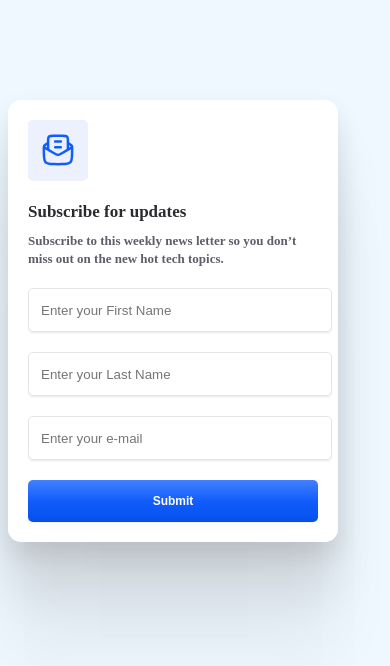
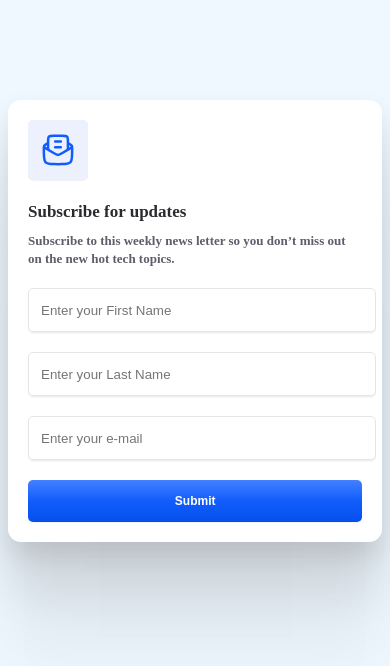
Before and after one commit to Aryainguz/Email-Newsletter-Subscription-Web-App-Using-ExpressJS, a website: page signup.html in a window 390 px wide. Drawn offline with Linux system fonts and the light colour scheme.

Commit message:
Update style.css

```diff
--- a/public/css/style.css
+++ b/public/css/style.css
@@ -8,7 +8,7 @@
         justify-content: center;
         align-items: center;
         align-self: center;
-        width: 330px;
+        width: 96vw;
     height: fit-content;
     background: #ffffff;
     box-shadow: 0px 187px 75px rgba(0, 0, 0, 0.01), 0px 105px 63px rgba(0, 0, 0, 0.05), 0px 47px 47px rgba(0, 0, 0, 0.09), 0px 12px 26px rgba(0, 0, 0, 0.1), 0px 0px 0px rgba(0, 0, 0, 0.1);
```
